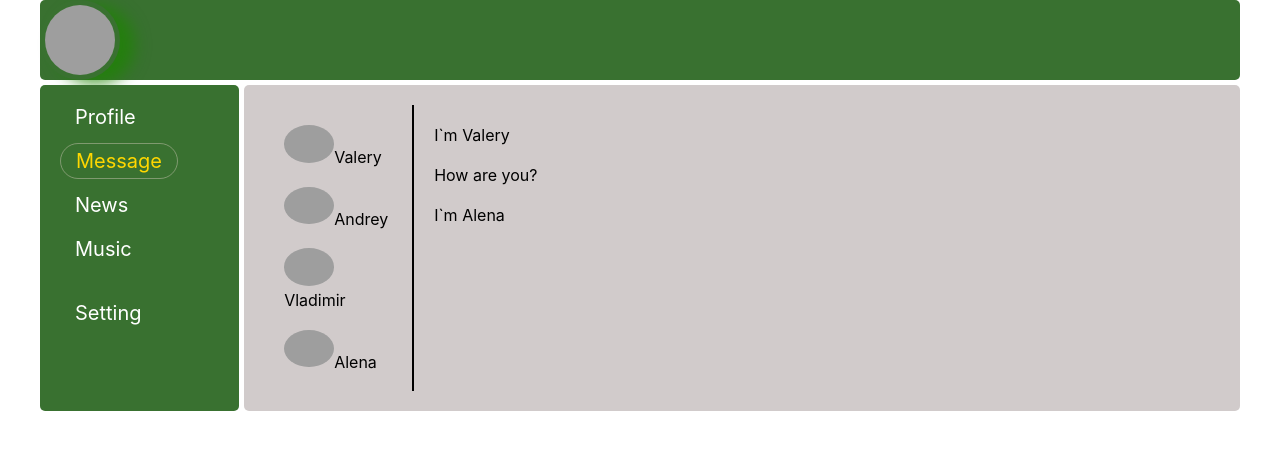
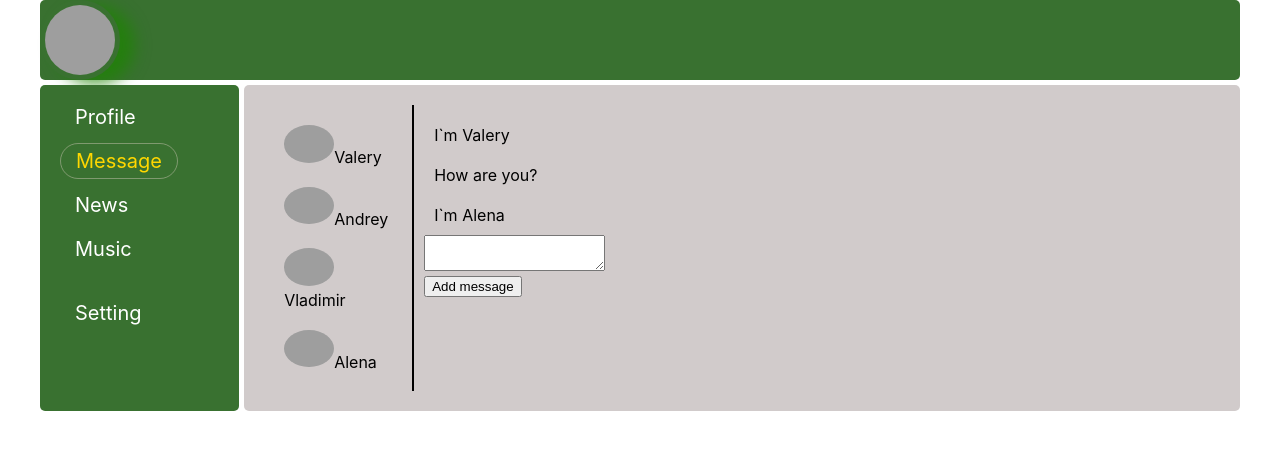
Before and after one commit to AdammmVV/SOCIAL-NETWORK, a React (Create React App) app: page /dialogs in a window 1280 px wide. Shown: the top 450 px of the page. Built offline with nearby package versions, Linux system fonts and the light colour scheme; grey boxes are pictures that could not be loaded.

Commit message:
change Dialogs.tsx

```diff
--- a/src/components/Dialogs/Dialogs.tsx
+++ b/src/components/Dialogs/Dialogs.tsx
@@ -6,6 +6,7 @@ import {dialogsPageType} from "../../redux/state";
 
 type DialogsPropsType = {
     state: dialogsPageType
+    addMessages: (message:string) => void
 }
 
 const Dialogs = (props: DialogsPropsType) => {
@@ -14,6 +15,15 @@ const Dialogs = (props: DialogsPropsType) => {
 
     let message = props.state.messages.map(m =>
         <Message key={m.id} message={m.message}/>)
+
+    let newMessageValue = React.createRef<HTMLTextAreaElement>()
+
+    const addMessage = () => {
+        if(newMessageValue.current) {
+            props.addMessages(newMessageValue.current.value)
+            newMessageValue.current.value = ''
+        }
+    }
 
     return (
         <div className={s.dialogs}>
@@ -24,6 +34,12 @@ const Dialogs = (props: DialogsPropsType) => {
             </div>
             <div className={s.messages}>
                 {message}
+                <div>
+                    <textarea ref={newMessageValue}> </textarea>
+                </div>
+                <div>
+                    <button onClick={addMessage}>Add message</button>
+                </div>
             </div>
         </div>
     )
```
